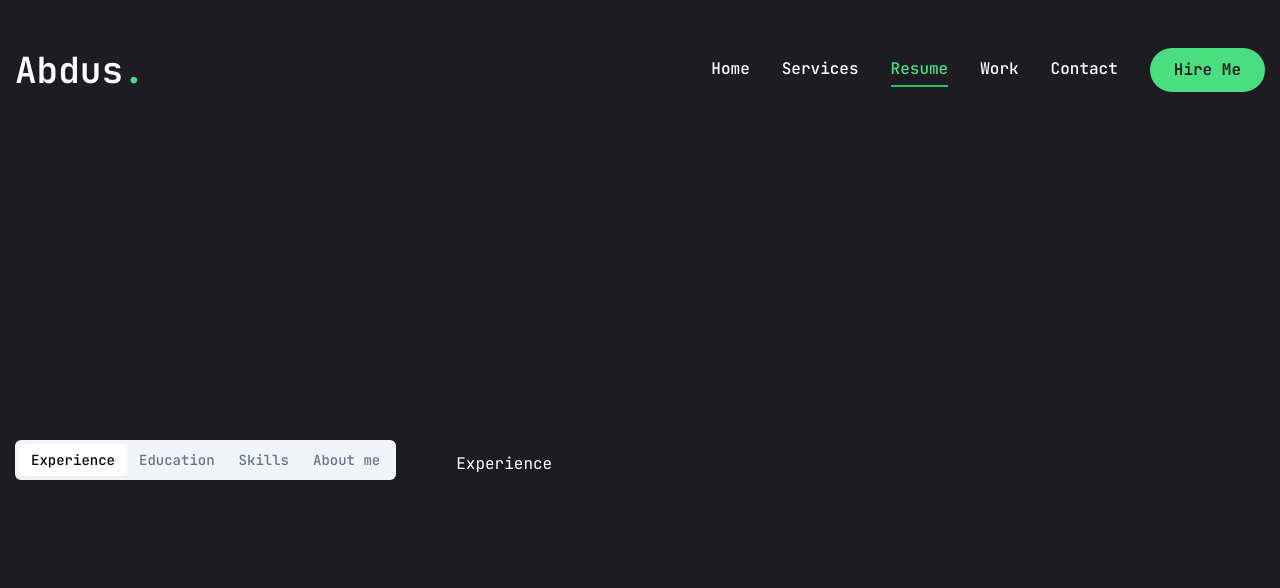
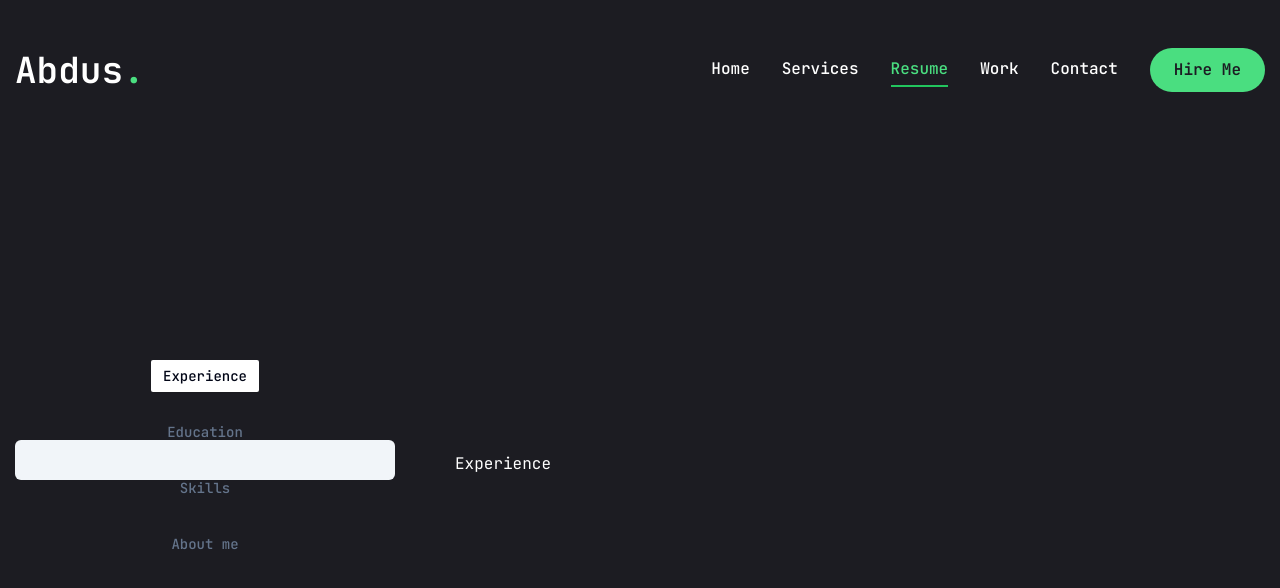
Before and after one commit to a10smd/portfolio-main, a Next.js app: page /resume in a window 1280 px wide. Shown: the top 588 px of the page. Built offline with nearby package versions, Linux system fonts and the light colour scheme.

Commit message:
Major Changes

```diff
--- a/app/resume/page.jsx
+++ b/app/resume/page.jsx
@@ -196,7 +196,7 @@
           defaultValue="experience"
           className="flex flex-col xl:flex-row gap-[60px]"
         >
-          <TabsList>
+          <TabsList className="flex flex-col w-full max-w-[380px] mx-auto xl:mx-0 gap-6">
             <TabsTrigger value="experience">Experience</TabsTrigger>
             <TabsTrigger value="education">Education</TabsTrigger>
             <TabsTrigger value="skills">Skills</TabsTrigger>
```
